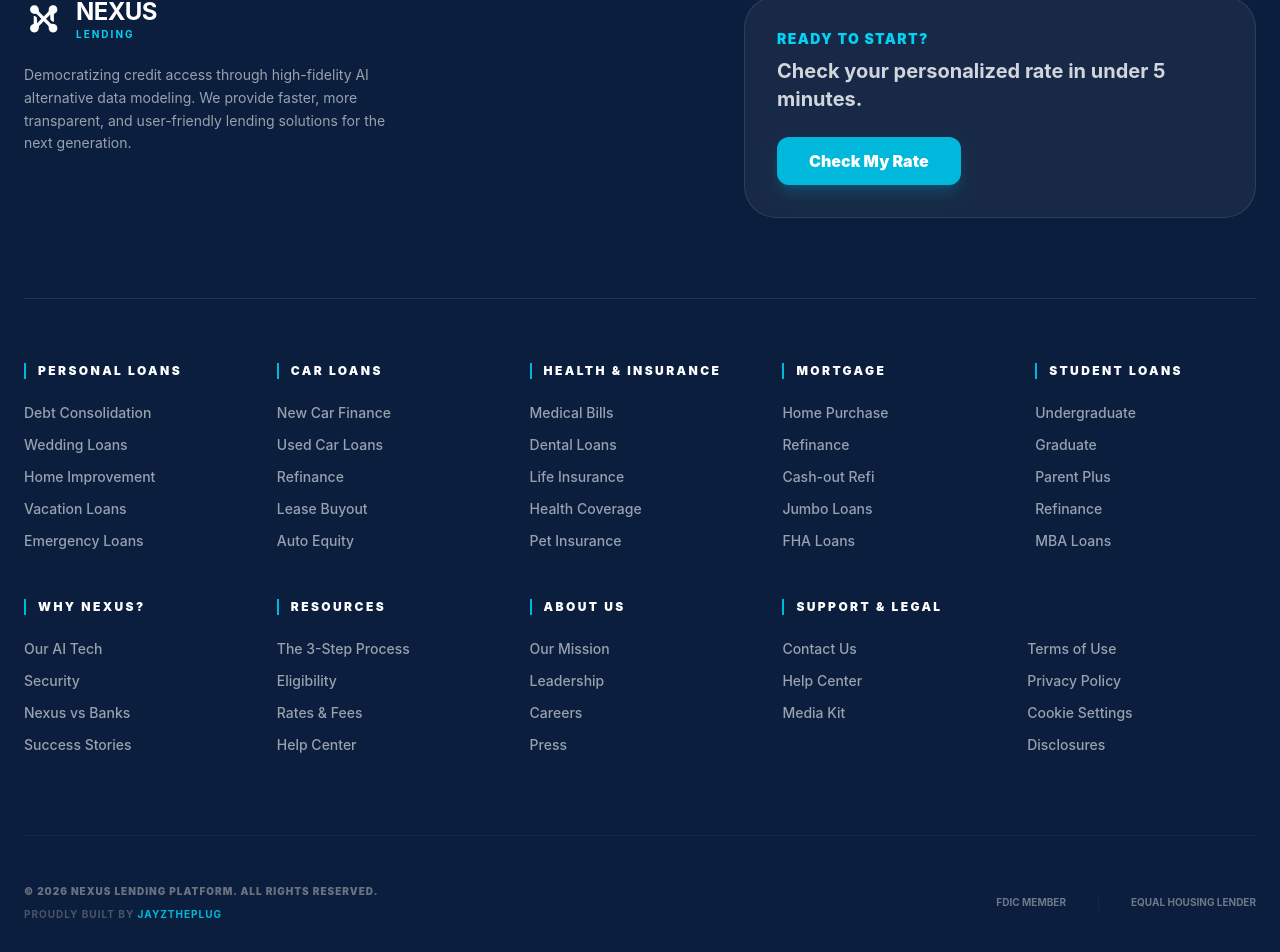
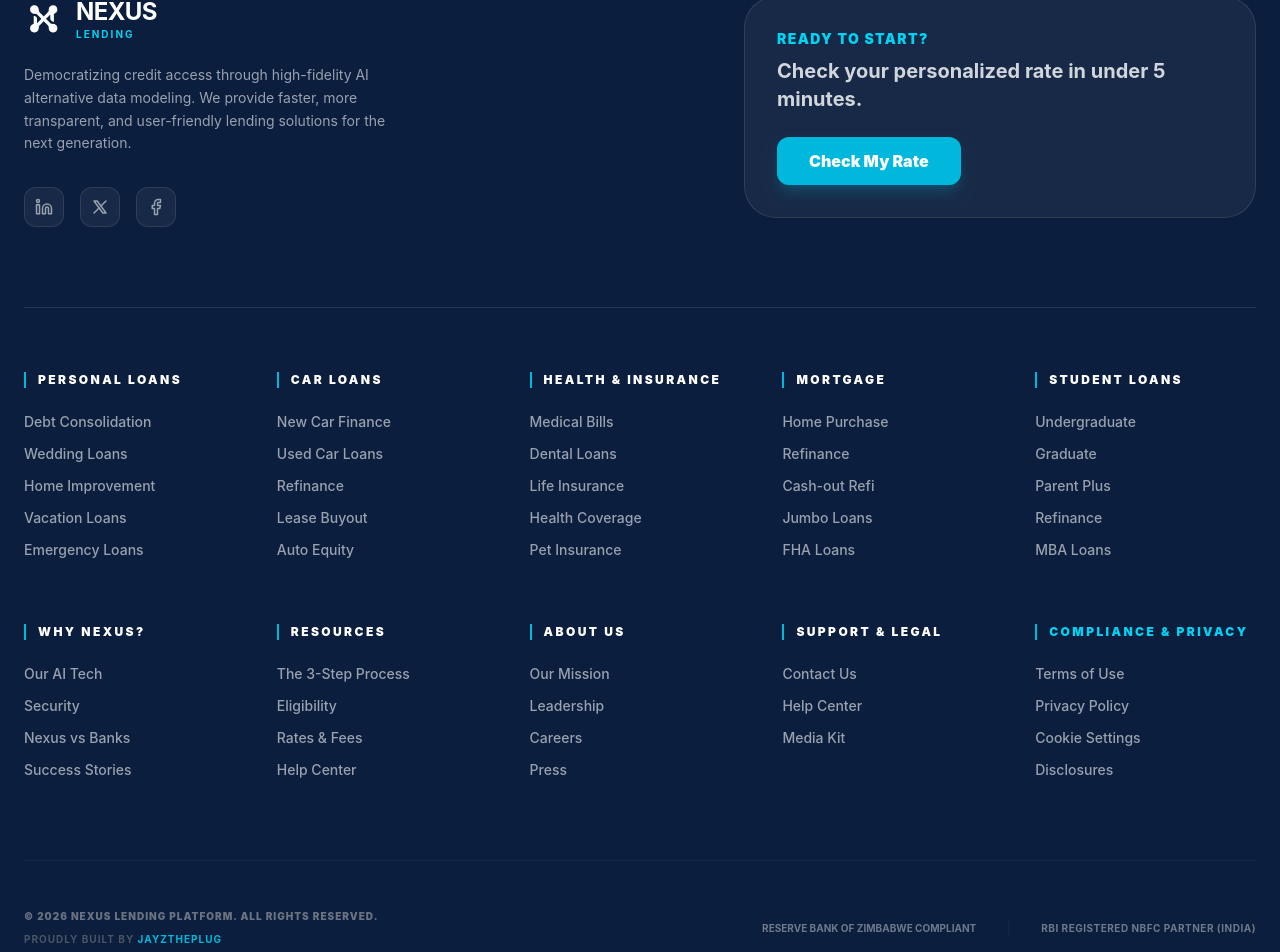
Before and after one commit to jayzcreative/Nexus-Lending, a React (Vite) app: page / in a window 1280 px wide. Shown: the part 6777-7729 px from the top of the page. Built offline with nearby package versions, Linux system fonts and the light colour scheme.

Commit message:
Nexus Lendind System

```diff
--- a/src/components/Footer.jsx
+++ b/src/components/Footer.jsx
@@ -2,7 +2,6 @@
 import logo from '../assets/logo.png';
 
 export default function Footer() {
-    // Exact data sync from Navbar
     const products = {
         "Personal Loans": ["Debt Consolidation", "Wedding Loans", "Home Improvement", "Vacation Loans", "Emergency Loans"],
         "Car Loans": ["New Car Finance", "Used Car Loans", "Refinance", "Lease Buyout", "Auto Equity"],
@@ -14,6 +13,12 @@
     const whyNexus = ["Our AI Tech", "Security", "Nexus vs Banks", "Success Stories"];
     const howItWorks = ["The 3-Step Process", "Eligibility", "Rates & Fees", "Help Center"];
     const aboutUs = ["Our Mission", "Leadership", "Careers", "Press"];
+
+    const socialLinks = [
+        { name: 'LinkedIn', svg: <svg xmlns="http://www.w3.org/2000/svg" width="18" height="18" viewBox="0 0 24 24" fill="none" stroke="currentColor" strokeWidth="2" strokeLinecap="round" strokeLinejoin="round"><path d="M16 8a6 6 0 0 1 6 6v7h-4v-7a2 2 0 0 0-2-2 2 2 0 0 0-2 2v7h-4v-7a6 6 0 0 1 6-6z"/><rect width="4" height="12" x="2" y="9"/><circle cx="4" cy="4" r="2"/></svg> },
+        { name: 'X', svg: <svg xmlns="http://www.w3.org/2000/svg" width="18" height="18" viewBox="0 0 24 24" fill="none" stroke="currentColor" strokeWidth="2" strokeLinecap="round" strokeLinejoin="round"><path d="M4 4l11.733 16h4.267l-11.733-16z"/><path d="M4 20l6.768-6.768m2.464-2.464L20 4"/></svg> },
+        { name: 'Facebook', svg: <svg xmlns="http://www.w3.org/2000/svg" width="18" height="18" viewBox="0 0 24 24" fill="none" stroke="currentColor" strokeWidth="2" strokeLinecap="round" strokeLinejoin="round"><path d="M18 2h-3a5 5 0 0 0-5 5v3H7v4h3v8h4v-8h3l1-4h-4V7a1 1 0 0 1 1-1h3z"/></svg> }
+    ];
 
     return (
         <footer className="bg-[#0B1E3D] text-white pt-24 pb-12 font-sans border-t border-white/5">
@@ -33,6 +38,13 @@
                             Democratizing credit access through high-fidelity AI alternative data modeling. We provide faster, more transparent, and user-friendly lending solutions for the next generation.
                         </p>
 
+                        <div className="flex gap-4">
+                            {socialLinks.map((social) => (
+                                <button key={social.name} className="w-10 h-10 rounded-xl bg-white/5 border border-white/10 flex items-center justify-center hover:bg-cyan-500 hover:text-white hover:border-cyan-500 transition-all cursor-pointer text-gray-400">
+                                    {social.svg}
+                                </button>
+                            ))}
+                        </div>
                     </div>
 
                     <div className="bg-white/5 p-8 rounded-[2rem] border border-white/10 flex-1 max-w-lg">
@@ -44,69 +56,77 @@
                     </div>
                 </div>
 
-                {/* 2. MEGA LINK GRID (25 Product Links + 12 Nav Links) */}
-                <div className="grid grid-cols-2 md:grid-cols-3 lg:grid-cols-5 gap-y-12 gap-x-8 mb-20 border-t border-white/10 pt-16">
+                {/* 2. MEGA LINK GRID */}
+                <div className="grid grid-cols-2 md:grid-cols-3 lg:grid-cols-5 gap-y-16 gap-x-8 mb-20 border-t border-white/10 pt-16">
 
-                    {/* Map through all 5 product categories */}
+                    {/* Products: Shows first 3 on mobile */}
                     {Object.entries(products).map(([category, items]) => (
                         <div key={category}>
                             <h4 className="text-white font-black text-xs uppercase tracking-[0.2em] mb-6 border-l-2 border-cyan-500 pl-3">
                                 {category}
                             </h4>
                             <ul className="space-y-3">
-                                {items.map(item => (
-                                    <li key={item} className="text-gray-400 hover:text-cyan-400 text-sm font-medium transition-colors cursor-pointer">{item}</li>
+                                {items.map((item, index) => (
+                                    <li
+                                        key={item}
+                                        className={`text-gray-400 hover:text-cyan-400 text-sm font-medium transition-colors cursor-pointer ${index > 2 ? 'hidden md:block' : ''}`}
+                                    >
+                                        {item}
+                                    </li>
                                 ))}
                             </ul>
                         </div>
                     ))}
 
-                    {/* Company Section (Why Nexus) */}
+                    {/* Why Nexus: Shows first 3 on mobile */}
                     <div>
                         <h4 className="text-white font-black text-xs uppercase tracking-[0.2em] mb-6 border-l-2 border-cyan-500 pl-3">Why Nexus?</h4>
                         <ul className="space-y-3">
-                            {whyNexus.map(link => (
-                                <li key={link} className="text-gray-400 hover:text-cyan-400 text-sm font-medium transition-colors cursor-pointer">{link}</li>
+                            {whyNexus.map((link, index) => (
+                                <li key={link} className={`text-gray-400 hover:text-cyan-400 text-sm font-medium transition-colors cursor-pointer ${index > 2 ? 'hidden md:block' : ''}`}>{link}</li>
                             ))}
                         </ul>
                     </div>
 
-                    {/* Resources Section (How it works) */}
+                    {/* Resources: Shows first 3 on mobile */}
                     <div>
                         <h4 className="text-white font-black text-xs uppercase tracking-[0.2em] mb-6 border-l-2 border-cyan-500 pl-3">Resources</h4>
                         <ul className="space-y-3">
-                            {howItWorks.map(link => (
-                                <li key={link} className="text-gray-400 hover:text-cyan-400 text-sm font-medium transition-colors cursor-pointer">{link}</li>
+                            {howItWorks.map((link, index) => (
+                                <li key={link} className={`text-gray-400 hover:text-cyan-400 text-sm font-medium transition-colors cursor-pointer ${index > 2 ? 'hidden md:block' : ''}`}>{link}</li>
                             ))}
                         </ul>
                     </div>
 
-                    {/* About Section */}
+                    {/* About Us: Shows first 3 on mobile */}
                     <div>
                         <h4 className="text-white font-black text-xs uppercase tracking-[0.2em] mb-6 border-l-2 border-cyan-500 pl-3">About Us</h4>
                         <ul className="space-y-3">
-                            {aboutUs.map(link => (
-                                <li key={link} className="text-gray-400 hover:text-cyan-400 text-sm font-medium transition-colors cursor-pointer">{link}</li>
+                            {aboutUs.map((link, index) => (
+                                <li key={link} className={`text-gray-400 hover:text-cyan-400 text-sm font-medium transition-colors cursor-pointer ${index > 2 ? 'hidden md:block' : ''}`}>{link}</li>
                             ))}
                         </ul>
                     </div>
 
-                    {/* Support & Legal (The "Important" links) */}
-                    <div className="lg:col-span-2 pt-10 lg:pt-0 border-t lg:border-t-0 border-white/5">
+                    {/* Support & Legal: All important, showing all */}
+                    <div>
                         <h4 className="text-white font-black text-xs uppercase tracking-[0.2em] mb-6 border-l-2 border-cyan-500 pl-3">Support & Legal</h4>
-                        <div className="grid grid-cols-2 gap-4">
                         <ul className="space-y-3">
                             <li className="text-gray-400 hover:text-cyan-400 text-sm font-medium transition-colors cursor-pointer">Contact Us</li>
                             <li className="text-gray-400 hover:text-cyan-400 text-sm font-medium transition-colors cursor-pointer">Help Center</li>
-                                <li className="text-gray-400 hover:text-cyan-400 text-sm font-medium transition-colors cursor-pointer">Media Kit</li>
+                            <li className="text-gray-400 hover:text-cyan-400 text-sm font-medium transition-colors cursor-pointer hidden md:block">Media Kit</li>
                         </ul>
+                    </div>
+
+                    {/* Compliance & Privacy: ONLY Terms and Privacy on mobile */}
+                    <div>
+                        <h4 className="text-cyan-400 font-black text-xs uppercase tracking-[0.2em] mb-6 border-l-2 border-cyan-500 pl-3">Compliance & Privacy</h4>
                         <ul className="space-y-3">
                             <li className="text-gray-400 hover:text-cyan-400 text-sm font-medium transition-colors cursor-pointer">Terms of Use</li>
                             <li className="text-gray-400 hover:text-cyan-400 text-sm font-medium transition-colors cursor-pointer">Privacy Policy</li>
-                                <li className="text-gray-400 hover:text-cyan-400 text-sm font-medium transition-colors cursor-pointer">Cookie Settings</li>
-                                <li className="text-gray-400 hover:text-cyan-400 text-sm font-medium transition-colors cursor-pointer">Disclosures</li>
+                            <li className="text-gray-400 hover:text-cyan-400 text-sm font-medium transition-colors cursor-pointer hidden md:block">Cookie Settings</li>
+                            <li className="text-gray-400 hover:text-cyan-400 text-sm font-medium transition-colors cursor-pointer hidden md:block">Disclosures</li>
                         </ul>
-                        </div>
                     </div>
                 </div>
 
@@ -123,10 +143,10 @@
 
                     <div className="flex items-center gap-8 opacity-40 grayscale hover:grayscale-0 transition-all duration-500">
                         <div className="flex items-center gap-2 border-r border-white/10 pr-8">
-                             <span className="text-[10px] font-bold">FDIC MEMBER</span>
+                             <span className="text-[10px] font-bold">RESERVE BANK OF ZIMBABWE COMPLIANT</span>
                         </div>
                         <div className="flex items-center gap-2">
-                             <span className="text-[10px] font-bold">EQUAL HOUSING LENDER</span>
+                             <span className="text-[10px] font-bold uppercase tracking-wider">RBI Registered NBFC Partner (India)</span>
                         </div>
                     </div>
                 </div>
```
Lines whose indentation alone changed are shown as unchanged.
